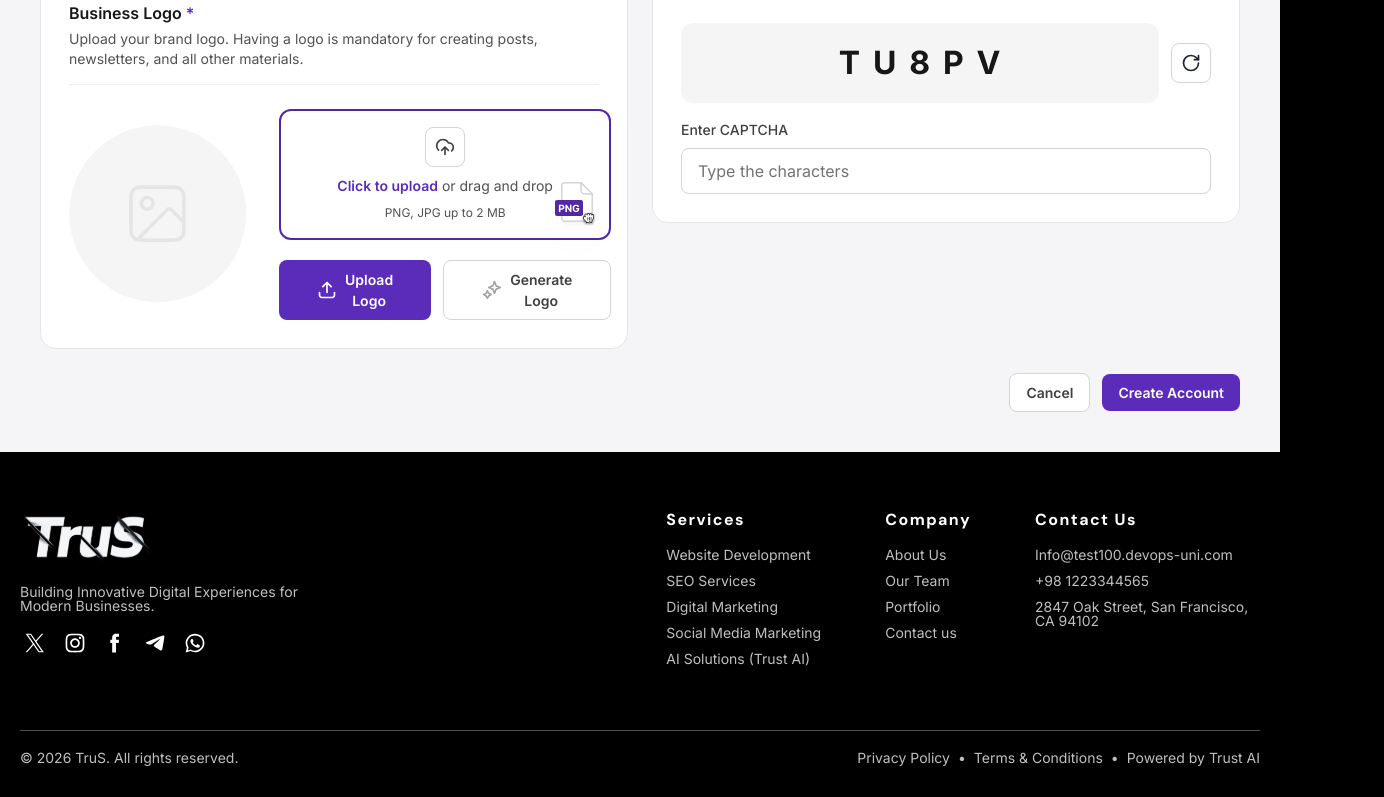
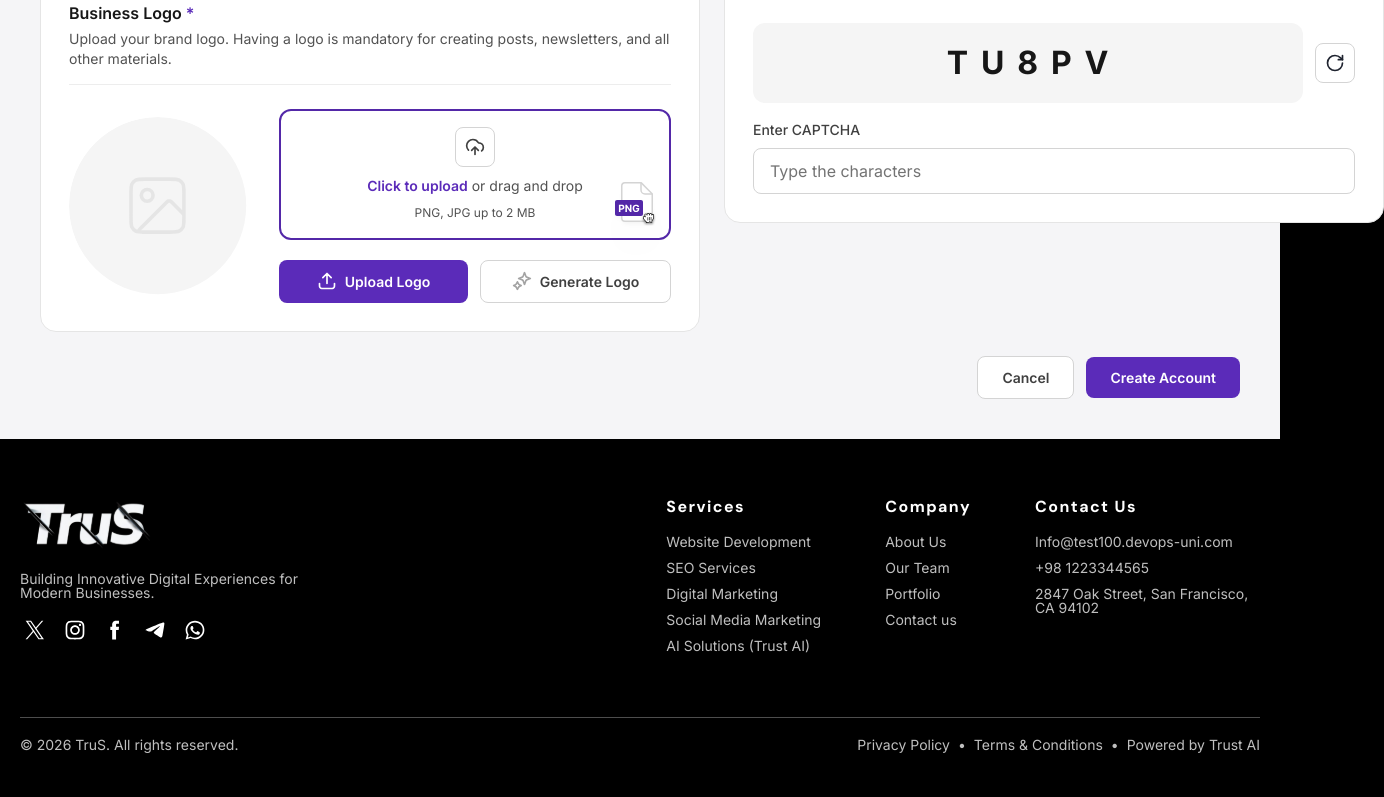
Before and after one commit to shadiiiHz/trus-web-app, a React (Vite) app: page /register in a window 1280 px wide. Shown: the part 940-1737 px from the top of the page, 1384 px wide, since content can reach past the window. Built offline with nearby package versions, Linux system fonts and the light colour scheme.

Commit message:
fix: :bug: edit forms

```diff
--- a/src/components/auth/AccountFormPage.tsx
+++ b/src/components/auth/AccountFormPage.tsx
@@ -24,6 +24,7 @@ export function AccountFormPage({ heading, subtitle, copy }: AccountFormPageProp
 
       <main className="pt-18" style={{ background: "#F5F5F7" }}>
         <div className="mx-auto w-full max-w-[1600px] px-6 py-10 sm:px-10">
+          <div className="mx-auto max-w-[1344px]">
             <FadeIn direction="up" className="mb-8">
               <h1 className="mb-2 text-[24px] font-body font-semibold text-[#171717]">
                 {heading}
@@ -35,6 +36,7 @@ export function AccountFormPage({ heading, subtitle, copy }: AccountFormPageProp
               <RegisterForm copy={copy} />
             </FadeIn>
           </div>
+        </div>
       </main>
 
       <FooterSection />
--- a/src/components/auth/RegisterForm.tsx
+++ b/src/components/auth/RegisterForm.tsx
@@ -387,7 +387,7 @@ export function RegisterForm({ copy }: RegisterFormProps) {
 
   return (
     <form onSubmit={handleSubmit} noValidate className="flex flex-col gap-6">
-      <div className="grid grid-cols-1 gap-6 lg:grid-cols-2 lg:items-start">
+      <div className="grid grid-cols-1 gap-6 lg:grid-cols-[660px_660px] lg:items-start">
         {/* Left column */}
         <div className="flex flex-col gap-6">
           <Card>
@@ -782,11 +782,11 @@ export function RegisterForm({ copy }: RegisterFormProps) {
                   </p>
                 )}
 
-                <div className="flex flex-col gap-3 sm:flex-row justify-end">
+                <div className="flex flex-col gap-3 sm:flex-row">
                   <button
                     type="button"
                     onClick={() => fileInputRef.current?.click()}
-                    className="inline-flex items-center justify-center gap-2 rounded-md bg-[#5B2BB9] px-12 py-2 text-body-sm font-semibold text-white transition-colors hover:bg-[#4a2296]"
+                    className="inline-flex flex-1 items-center justify-center gap-2 rounded-md bg-[#5B2BB9] px-3.5 py-2.5 text-body-sm font-semibold text-white transition-colors hover:bg-[#4a2296]"
                   >
                     <img
                       src={uploadLogo}
@@ -799,7 +799,7 @@ export function RegisterForm({ copy }: RegisterFormProps) {
                   <button
                     type="button"
                     onClick={handleGenerateLogo}
-                    className="inline-flex items-center justify-center gap-2 rounded-md border border-[#D4D4D4] bg-white px-12 py-2 text-body-sm font-semibold text-[#404040] transition-colors hover:border-brand-accent hover:text-brand-accent"
+                    className="inline-flex flex-1 items-center justify-center gap-2 rounded-md border border-[#D4D4D4] bg-white px-3.5 py-2.5 text-body-sm font-semibold text-[#404040] transition-colors hover:border-brand-accent hover:text-brand-accent"
                   >
                     <img
                       src={generateLogo}
@@ -1136,14 +1136,14 @@ export function RegisterForm({ copy }: RegisterFormProps) {
         <button
           type="button"
           onClick={() => navigate(-1)}
-          className="rounded-md text-body-sm border border-[#D4D4D4] bg-white px-4 py-2 font-semibold text-[#404040] transition-colors hover:border-[#A3A3A3]"
+          className="rounded-md text-body-sm border border-[#D4D4D4] bg-white px-6 py-2.5 font-semibold text-[#404040] transition-colors hover:border-[#A3A3A3]"
         >
           {copy.cancel}
         </button>
         <Button
           type="submit"
           variant="primary"
-          className="rounded-md !px-4 !py-2 text-body-sm font-semibold !bg-[#5B2BB9] hover:!bg-[#4a2296]"
+          className="rounded-md !px-6 !py-2.5 text-body-sm font-semibold !bg-[#5B2BB9] hover:!bg-[#4a2296]"
         >
           {status === "submitting" ? copy.submitting : copy.submit}
         </Button>
```
Lines whose indentation alone changed are shown as unchanged.
